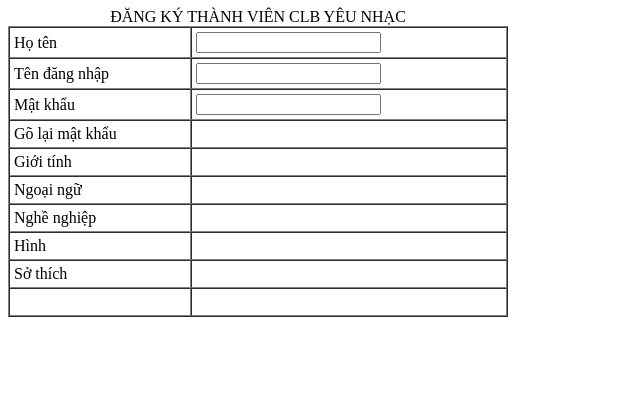
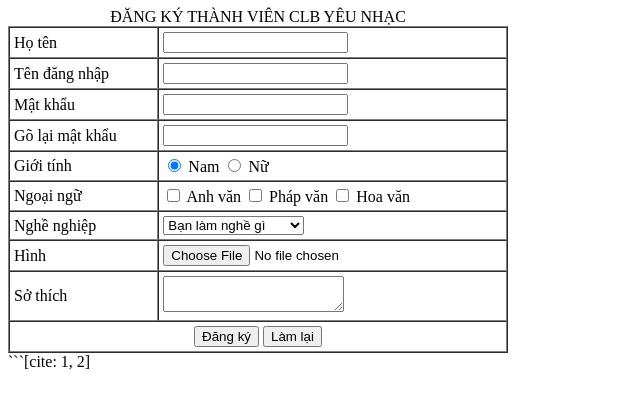
Before and after one commit to Reyvzyy/bai251.github.io, a plain HTML site: page bai251.html in a window 1280 px wide. Shown: the whole page, without its empty margins (0-640 px from the left). Drawn offline with Linux system fonts and the light colour scheme.

Commit message:
Add files via upload

````diff
--- a/bai251.html
+++ b/bai251.html
@@ -5,71 +5,83 @@
     <title>Đăng Ký Thành Viên CLB Yêu Nhạc</title>
 </head>
 <body>
-    <!-- Bước 1 & 2: Tạo vùng form, chèn table có 2 cột, 10 hàng và các thuộc tính theo đề bài -->
     <form name="frmDangKy" method="post" action="">
         <table border="1" width="500" cellspacing="0" cellpadding="4">
             <caption>ĐĂNG KÝ THÀNH VIÊN CLB YÊU NHẠC</caption>
 
-            <!-- Hàng 1: Họ tên (Bước 4) -->
             <tr>
                 <td>Họ tên</td>
                 <td><input type="text" id="txtHoTen" name="txtHoTen"></td>
             </tr>
 
-            <!-- Hàng 2: Tên đăng nhập (Bước 5) -->
             <tr>
                 <td>Tên đăng nhập</td>
                 <td><input type="text" id="txtUserName" name="txtUserName"></td>
             </tr>
 
-            <!-- Hàng 3: Mật khẩu (Bước 6) -->
             <tr>
                 <td>Mật khẩu</td>
                 <td><input type="password" id="txtPass" name="txtPass"></td>
             </tr>
 
-            <!-- Hàng 4: Gõ lại mật khẩu -->
             <tr>
                 <td>Gõ lại mật khẩu</td>
-                <td></td>
+                <td><input type="password" id="txtRepass" name="txtRepass"></td>
             </tr>
 
-            <!-- Hàng 5: Giới tính -->
             <tr>
                 <td>Giới tính</td>
-                <td></td>
+                <td>
+                    <input type="radio" id="rdNam" name="rdGioiTinh" value="0" checked>
+                    <label for="rdNam">Nam</label>
+                    <input type="radio" id="rdNu" name="rdGioiTinh" value="1">
+                    <label for="rdNu">Nữ</label>
+                </td>
             </tr>
 
-            <!-- Hàng 6: Ngoại ngữ -->
             <tr>
                 <td>Ngoại ngữ</td>
-                <td></td>
+                <td>
+                    <input type="checkbox" id="chkAnh" name="chkAnh" value="Anh văn">
+                    <label for="chkAnh">Anh văn</label>
+                    <input type="checkbox" id="chkPhap" name="chkPhap" value="Pháp văn">
+                    <label for="chkPhap">Pháp văn</label>
+                    <input type="checkbox" id="chkHoa" name="chkHoa" value="Hoa văn">
+                    <label for="chkHoa">Hoa văn</label>
+                </td>
             </tr>
 
-            <!-- Hàng 7: Nghề nghiệp -->
             <tr>
                 <td>Nghề nghiệp</td>
-                <td></td>
+                <td>
+                    <select id="cboNgheNghiep" name="cboNgheNghiep">
+                        <option value="0">Bạn làm nghề gì</option>
+                        <option value="1">Học sinh - Sinh viên</option>
+                        <option value="2">Giáo viên</option>
+                        <option value="3">Nhân viên</option>
+                    </select>
+                </td>
             </tr>
 
-            <!-- Hàng 8: Hình -->
             <tr>
                 <td>Hình</td>
-                <td></td>
+                <td><input type="file" id="fHinh" name="fHinh"></td>
             </tr>
 
-            <!-- Hàng 9: Sở thích -->
             <tr>
                 <td>Sở thích</td>
-                <td></td>
+                <td><textarea id="txtSoThich" name="txtSoThich"></textarea></td>
             </tr>
 
-            <!-- Hàng 10: Hàng trống cuối cùng trong bảng 10 hàng -->
             <tr>
-                <td>&nbsp;</td>
-                <td>&nbsp;</td>
+                <td colspan="2" align="center">
+                    <input type="submit" id="btnDangKy" name="btnDangKy" value="Đăng ký">
+                    <input type="reset" id="btnXoa" name="btnXoa" value="Làm lại">
+                    <input type="hidden" id="NgayDangKy" name="NgayDangKy" value="03/23/2023">
+                </td>
             </tr>
         </table>
     </form>
 </body>
 </html>
+```[cite: 1, 2]
````
